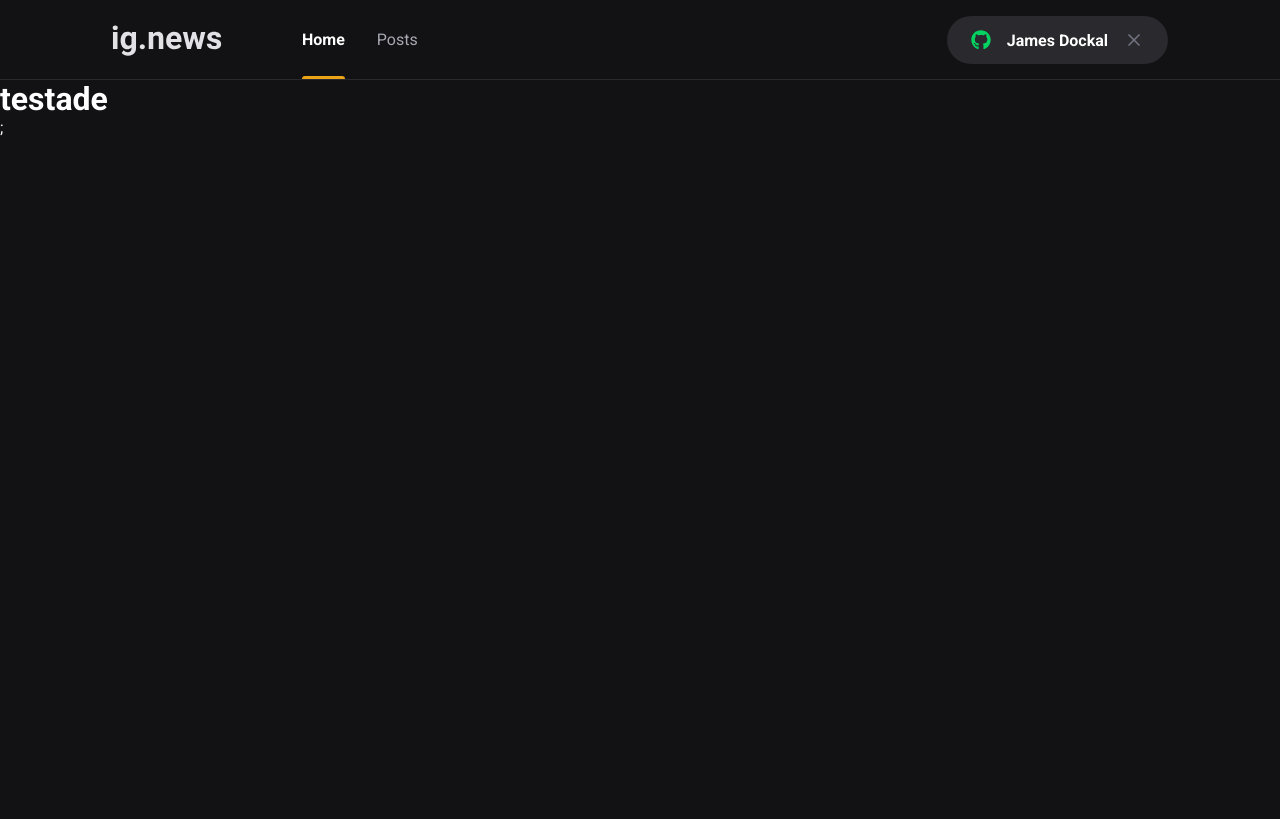
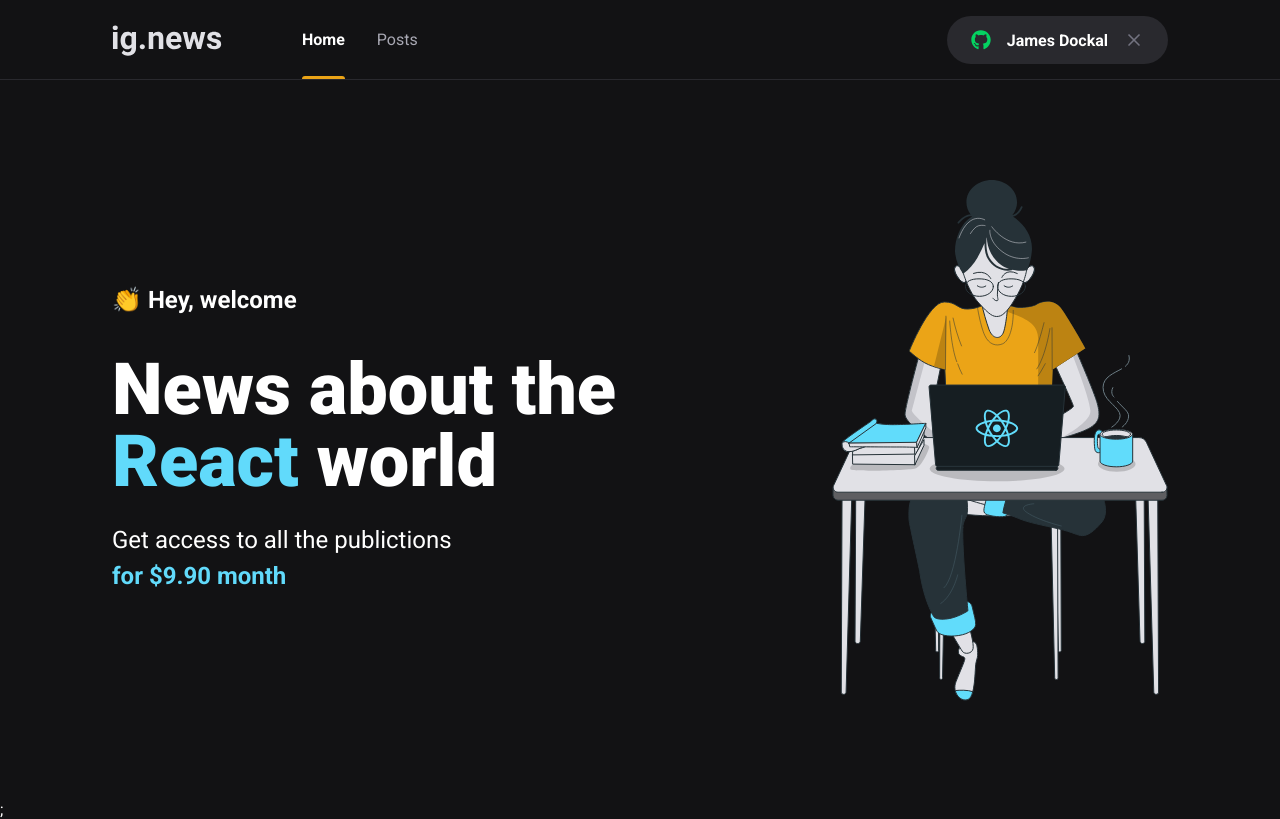
Before and after one commit to jamesDockal/igNews, a Next.js app: page / in a window 1280 px wide. Built offline with nearby package versions, Linux system fonts and the light colour scheme.

Commit message:
feat: create Home page

```diff
--- /dev/null
+++ b/src/pages/home.module.scss
@@ -0,0 +1,41 @@
+.contentContainer {
+  max-width: 1120px;
+  margin: 0 auto;
+  padding: 0 2rem;
+  height: calc(100vh - 5rem);
+
+  display: flex;
+  align-items: center;
+  justify-content: space-between;
+}
+
+.hero {
+  max-width: 600px;
+
+  > span {
+    font-size: 1.5rem;
+    // font-weight: bold;
+  }
+
+  h1 {
+    font-size: 4.5rem;
+    line-height: 4.5rem;
+    font-weight: 900;
+    margin-top: 2.5rem;
+
+    span {
+      color: var(--cyan-500);
+    }
+  }
+
+  p {
+    font-size: 1.5rem;
+    line-height: 2.25rem;
+    margin-top: 1.5rem;
+
+    span {
+      color: var(--cyan-500);
+      font-weight: bold;
+    }
+  }
+}
--- a/src/pages/index.tsx
+++ b/src/pages/index.tsx
@@ -1,5 +1,7 @@
 import React from "react";
 import Head from "next/head";
+
+import styles from "./home.module.scss";
 
 const Home = ({}) => {
   return (
@@ -7,7 +9,23 @@
       <Head>
         <title>Inicio | Ig.News</title>
       </Head>
-      <h1>testade</h1>
+
+      <main className={styles.contentContainer}>
+        <section className={styles.hero}>
+          <span>
+            👏 <strong>Hey, welcome</strong>
+          </span>
+          <h1>
+            News about the <span>React</span> world
+          </h1>
+          <p>
+            Get access to all the publictions <br />
+            <span> for $9.90 month</span>
+          </p>
+        </section>
+
+        <img src="/images/avatar.svg" alt="Girl coding" />
+      </main>
     </>
   );
 };
```
